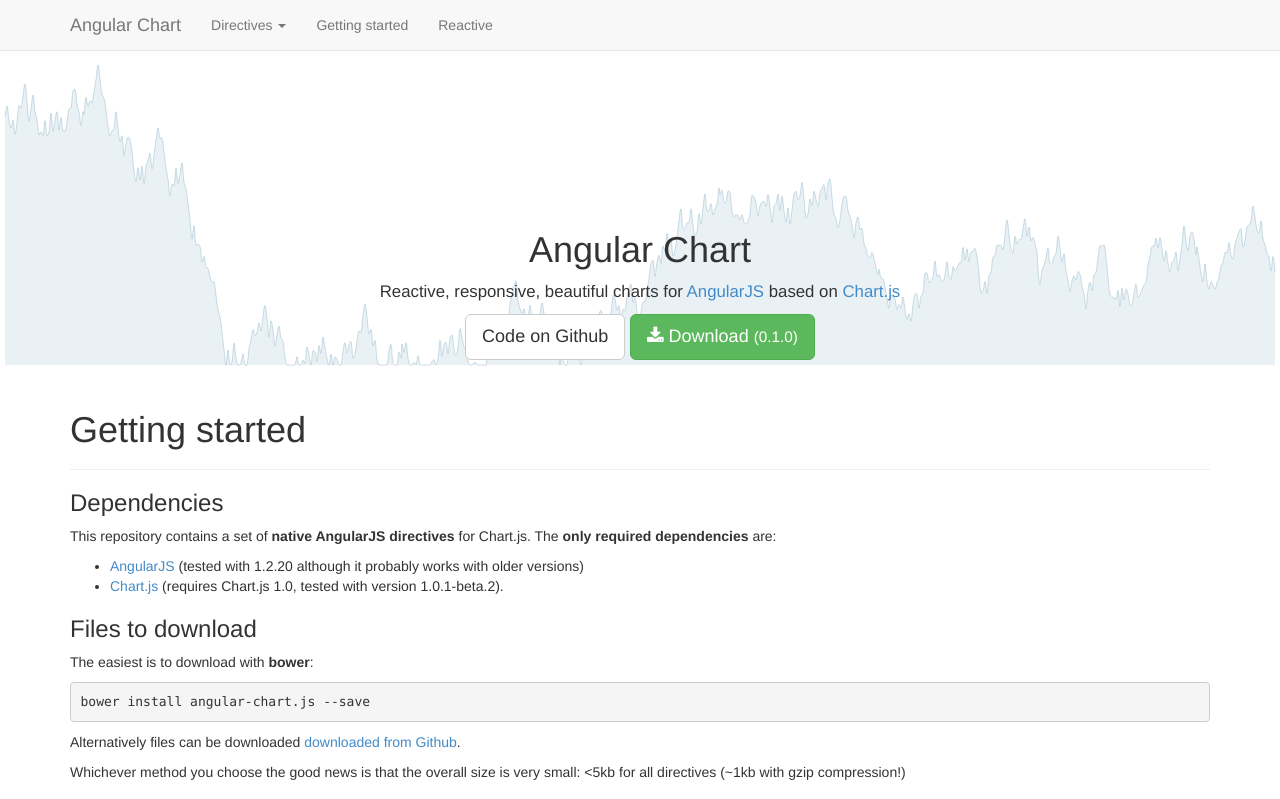
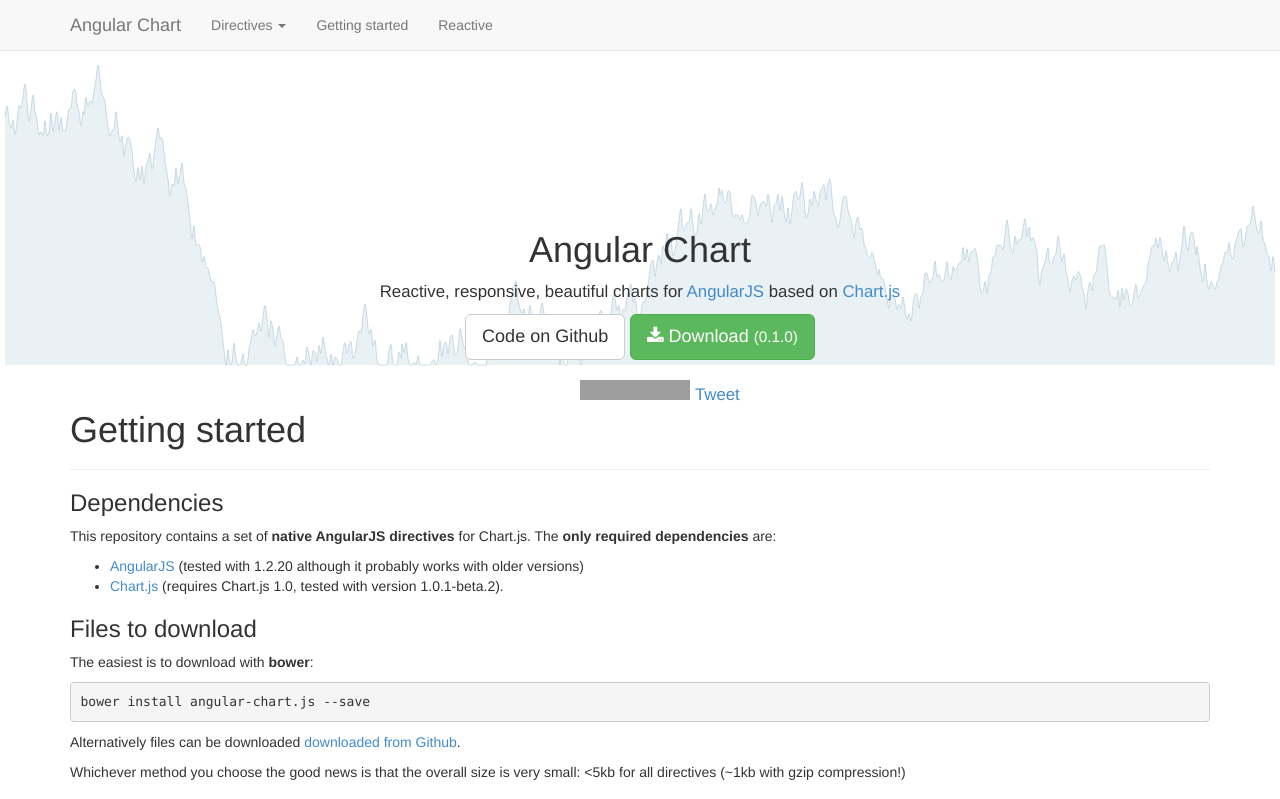
Before and after one commit to jtblin/angular-chart.js, a website: page index.html in a window 1280 px wide. Shown: the top 799 px of the page. Drawn offline with Linux system fonts and the light colour scheme; grey boxes are pictures that could not be loaded; animation ran at ten frames a second; some icons are missing.

Commit message:
Add social buttons

```diff
--- a/examples/app.css
+++ b/examples/app.css
@@ -28,6 +28,15 @@
   width: 100%;
   top: 50%;
   font-size: larger;
+}
+
+.social-buttons {
+  margin-top: 20px;
+  list-style-type: none;
+}
+
+.social-buttons > li {
+  display: inline;
 }
 
 .panel-heading {
--- a/index.html
+++ b/index.html
@@ -62,6 +62,15 @@
             <i class="fa fa-download"></i> Download <small>(0.1.0)</small>
           </a>
         </p>
+        <ul class="social-buttons">
+          <li>
+            <iframe src="http://ghbtns.com/github-btn.html?user=jtblin&repo=angular-chart.js&type=watch&count=true" allowtransparency="true" frameborder="0" scrolling="0" width="110" height="20"></iframe>
+          </li>
+          <li>
+            <a href="https://twitter.com/share" class="twitter-share-button" data-via="jtblin" data-hashtags="angularjs">Tweet</a>
+            <script>!function(d,s,id){var js,fjs=d.getElementsByTagName(s)[0],p=/^http:/.test(d.location)?'http':'https';if(!d.getElementById(id)){js=d.createElement(s);js.id=id;js.src=p+'://platform.twitter.com/widgets.js';fjs.parentNode.insertBefore(js,fjs);}}(document, 'script', 'twitter-wjs');</script>
+          </li>
+        </ul>
       </div>
     </div>
   </div>
```
